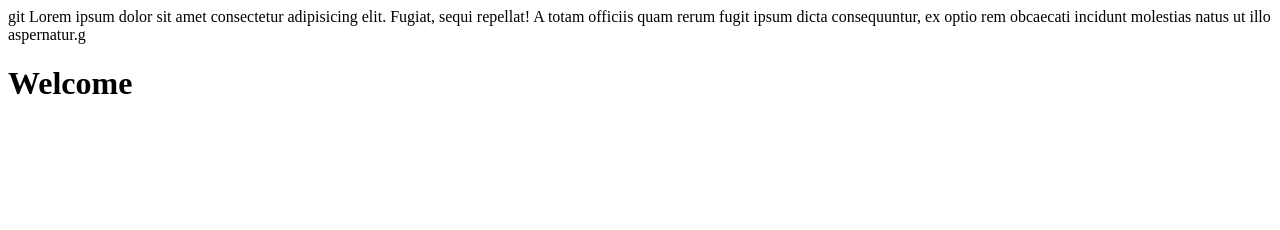
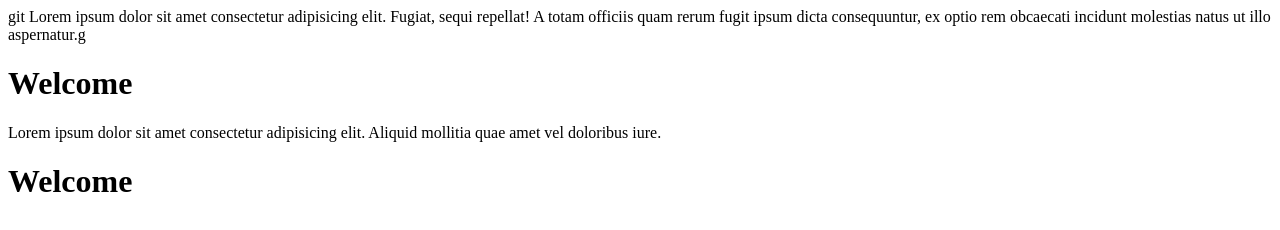
Before and after one commit to MJunaidPro/localrep, a plain HTML site: page index.html in a window 1280 px wide. Drawn offline with Linux system fonts and the light colour scheme.

Commit message:
this is a hedding

```diff
--- a/index.html
+++ b/index.html
@@ -1,2 +1,4 @@
 <p>git Lorem ipsum dolor sit amet consectetur adipisicing elit. Fugiat, sequi repellat! A totam officiis quam rerum fugit ipsum dicta consequuntur, ex optio rem obcaecati incidunt molestias natus ut illo aspernatur.g</p>
 <h1>Welcome</h1>
+<p>Lorem ipsum dolor sit amet consectetur adipisicing elit. Aliquid mollitia quae amet vel doloribus iure.</p>
+<h1>Welcome</h1>
```
